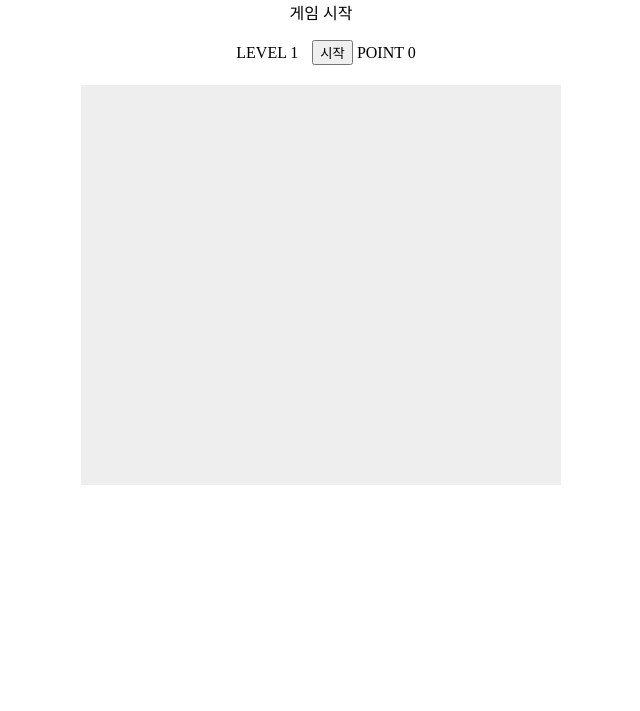
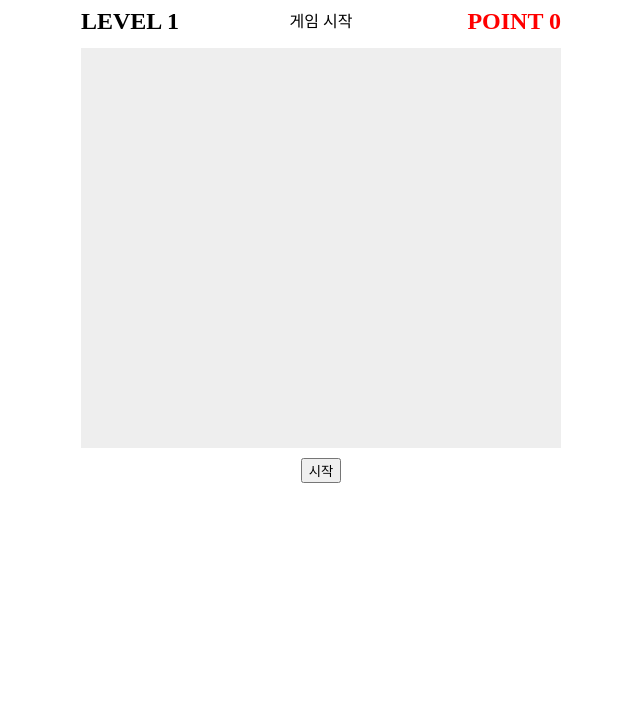
Before and after one commit to seanday06/study1, a plain HTML site: page game1/game3.html in a window 1280 px wide. Shown: the part 89-800 px from the top of the page, without its empty margins (319-959 px from the left). Drawn offline with Linux system fonts and the light colour scheme.

Commit message:
디자인 변경

```diff
--- a/game1/game3.html
+++ b/game1/game3.html
@@ -4,36 +4,64 @@
     <meta charset="utf-8" />
     <title>Gamedev Canvas Workshop</title>
     <style>
+        body {
+            position: fixed;
+            top: 0;
+            right: 0;
+            bottom: 0;
+            left: 0;
+            overflow: hidden;
+        }
         h1, p {
             text-align: center;
         }
         #board {
             position: relative;
-            text-align: center;
+            width: 480px;
+            margin: 0 auto;
+            text-align: left;
+        }
+
+        #board #level, #board #point {
+            position: absolute;
+            top: 0;
+            font-size: 1.5em;
+            font-weight: bold;
         }
         #board #level {
-            margin: 0 10px;
+            left: 0;
         }
-        #board button {
-            text-align: center;
+        #board #point {
+            right: 0;
+            color: #ff0000;
         }
+
         canvas {
             display: block;
-            margin: 20px auto;
+            margin: 10px auto;
             background: #eee;
+        }
+
+        #bar {
+            width: 480px;
+            margin: 0 auto;
+            text-align: center;
         }
     </style>
 </head>
 <body>
     <h1>벽돌깨기 게임</h1>
-    <p id="message">게임 시작</p>
     <div id="board">
+        <p id="message">게임 시작</p>
         <span id="level"></span>
-        <button id="start" onclick="gameStart();">시작</button>
         <span id="point"></span>
     </div>
 
     <canvas id="myCanvas" width="480" height="400"></canvas>
+
+    <div id="bar">
+        <button id="start" onclick="gameStart();">시작</button>
+    </div>
 
     <script>
         const canvas = document.getElementById('myCanvas');
@@ -44,7 +72,7 @@
         let gameHandle;
 
         const ballRadius = 10;
-        const BALL_SPEED = 2 + 0.1 * gameLevel;
+        const BALL_SPEED = 2 + 0.2 * gameLevel;
         let x = ballRadius;
         let y = ballRadius;
         let dx = BALL_SPEED;
@@ -176,7 +204,7 @@
             gameOn = true;
             x = ballRadius;
             y = canvas.height - ballRadius;
-            dx = BALL_SPEED;
+            dx = BALL_SPEED * Math.random() * 2;
             dy = -BALL_SPEED;
             gameHandle = setTimeout(draw, 10);
 
@@ -246,7 +274,9 @@
             // bounce ball on paddle
             if (y + dy > canvas.height - ballRadius - paddleHeight &&
                 x > paddleX && x < paddleX + paddleWidth) {
-                dx = accel * dx;
+                const angle = 6 * ((x - paddleX) / paddleWidth - 0.5);
+                console.log('angle', angle);
+                dx = accel * Math.abs(dx) * angle;
                 dy = -accel * dy;
             }
 
```
